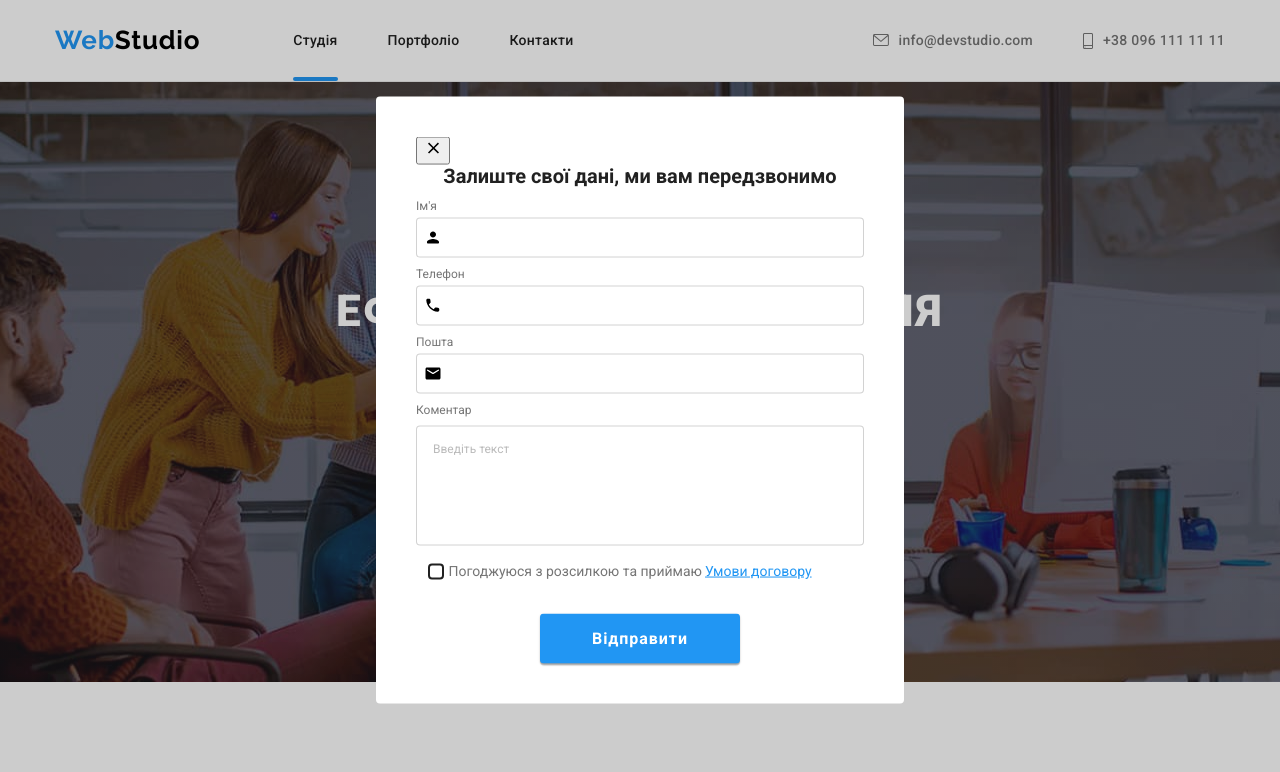
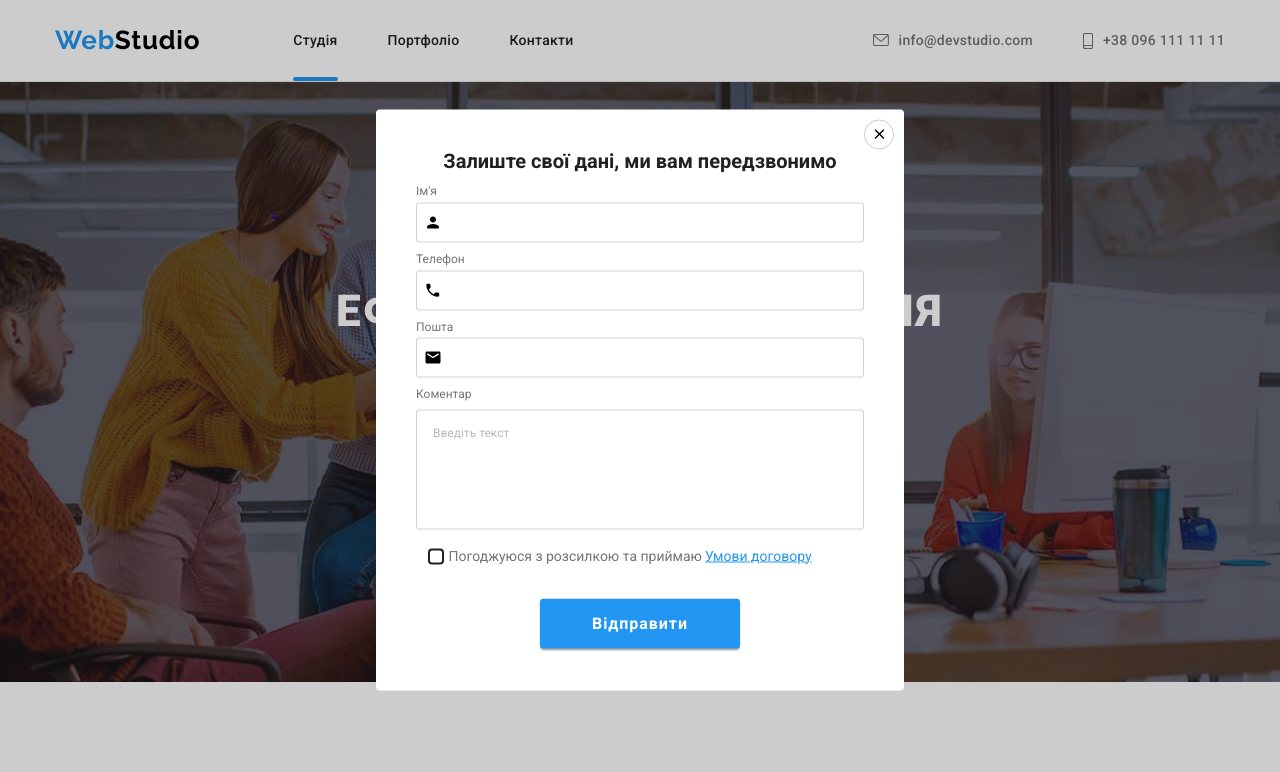
Before and after one commit to mykola-zhuk/goit-markup-hw-07, a plain HTML site: page index.html in a window 1280 px wide. Both pictures are taken after a click on the button "Замовити послугу". Shown: the top 772 px of the page. Drawn offline with nearby package versions, Linux system fonts and the light colour scheme; files that its build step writes are made by us from their sources.

Commit message:
bem footer done

```diff
--- a/index.html
+++ b/index.html
@@ -542,10 +542,11 @@
         </div>
       </div>
     </footer>
-    <div class="backdrop is-hidden" data-modal>
+     <!--Backdrop-->
+     <div class="backdrop is-hidden" data-modal>
       <div class="modal">
-        <button type="button" class="modal__close" data-modal-close>
-          <svg class="modal__close-icon" width="18" height="18">
+        <button type="button" class="modal-close" data-modal-close>
+          <svg class="modal-close-icon" width="18" height="18">
             <use href="./imajes/icons.svg#icon-close"></use>
           </svg>
         </button>
```
